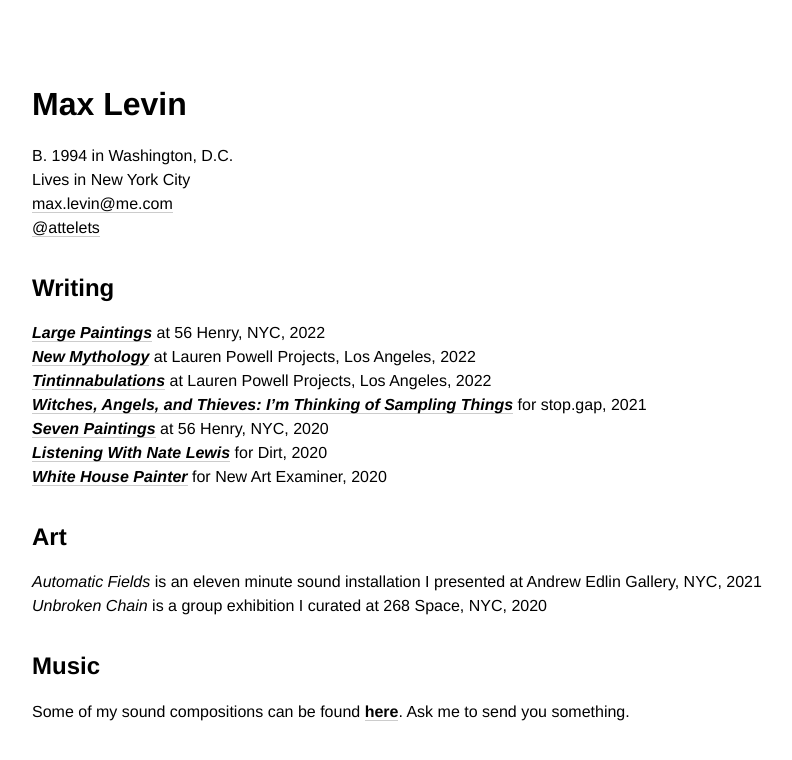
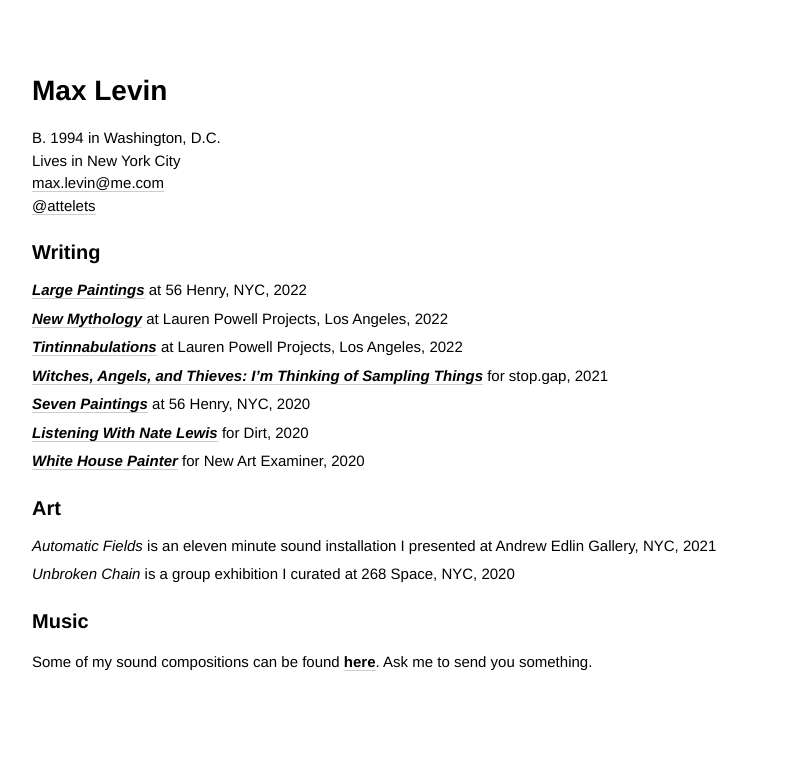
Before and after one commit to minicreative/maxlevin.me, a Jekyll site: the page built from index.md, in a window 1280 px wide. Shown: the top 760 px of the page, without its empty margins (18-810 px from the left). Built offline with Jekyll 4.4.1, drawn with Linux system fonts in a browser that asks for light colours.

Commit message:
gallery layout and styles added

```diff
--- a/_galleries/sample-gallery.markdown
+++ b/_galleries/sample-gallery.markdown
@@ -1,6 +1,7 @@
 ---
 title: Sample gallery
 date: 2022-04-20 20:55:00 -04:00
+layout: gallery
 images:
 - "/uploads/gwb-painting.jpg"
 - "/uploads/1.jpg"
@@ -9,3 +10,5 @@
 - "/uploads/ddd390cfc2be153d2100d1c51f19c6e87925adb3-3777x5554.jpg"
 - "/uploads/sublime.png"
 ---
+
+Sample content goes here.
--- a/_includes/header.html
+++ b/_includes/header.html
@@ -11,5 +11,14 @@
 		<!-- CSS Includes -->
 		<link rel="stylesheet" href="/css/main.css">
 
+		<!-- Gallery Plugins -->
+		{% if page.layout == 'gallery' %}
+		<script src="https://unpkg.com/jquery@3/dist/jquery.min.js"></script>
+		<link rel="stylesheet" href="https://unpkg.com/justifiedGallery@3/dist/css/justifiedGallery.min.css" />
+		<script src="https://unpkg.com/justifiedGallery@3/dist/js/jquery.justifiedGallery.min.js"></script>
+		<link rel="stylesheet" href="https://unpkg.com/lightbox2@2.11.3/dist/css/lightbox.min.css" />
+		<script src="https://unpkg.com/lightbox2@2.11.3/dist/js/lightbox.min.js"></script>
+		{% endif %}
+
 	</head>
 	<body>
--- a/_layouts/home.html
+++ b/_layouts/home.html
@@ -1,6 +1,6 @@
 {% include header.html %}
 
-    <div class="container">
+    <div class="container home">
         <h1>{{ site.title }}</h1>
         {{ page.content | markdownify }}
 
--- a/css/main.scss
+++ b/css/main.scss
@@ -31,9 +31,12 @@
 
 // Styles
 
-body {font-family:'Helvetica', 'Arial', sans-serif;}
+body {font-family:'Helvetica', 'Arial', sans-serif; font-size:15px;}
+h1 {font-size:28px;}
+h2 {font-size:20px;}
+
 .container {
-    padding:50px; width:70vw;
+    padding:50px;
     line-height:1.5;
     a {border-bottom:1px solid #ccc;}
     @include breakpoint(m) {
@@ -41,13 +44,22 @@
     }
 }
 h1, h2 {
-    margin:30px 0px 15px;
-    @include breakpoint(s) {margin-top:20px 0px 10px;}
+    margin:20px 0px 12px;
+    @include breakpoint(s) {margin-top:15px 0px 10px;}
 }
+
+.home {
+    width:70vw;
     ul {list-style-type:none; margin:0px; padding:0px;}
+    li {margin-top:6px;}
     li p {margin:0px;}
     li img {display:none;}
     li:hover img {
         display:block; position:fixed; right:50px; top:50px; width:calc(30vw - 50px);
         @include breakpoint(m) {display:none;}
     }
+}
+
+.gallery {
+    margin:20px -10px -10px;
+}
```
Also changed, not shown: _layouts/gallery.html (added, +23 -0 lines). Lines whose indentation alone changed are shown as unchanged.
